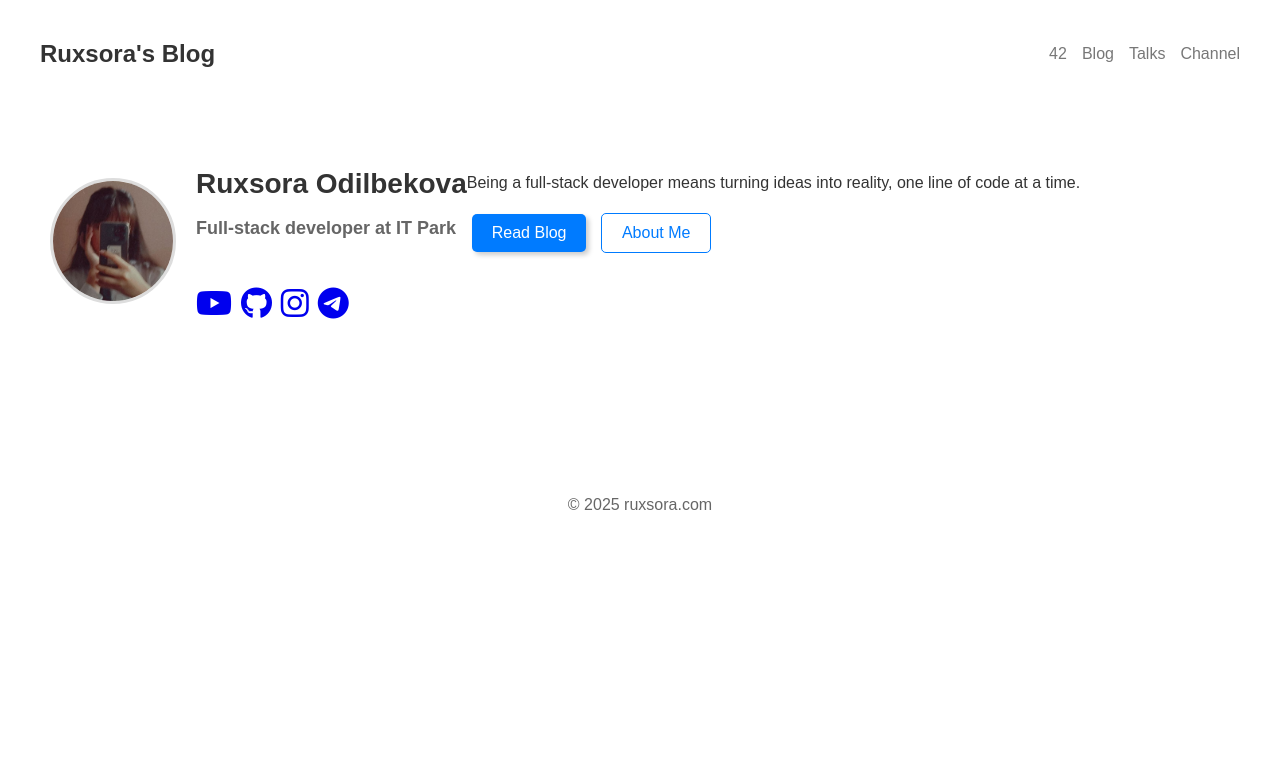
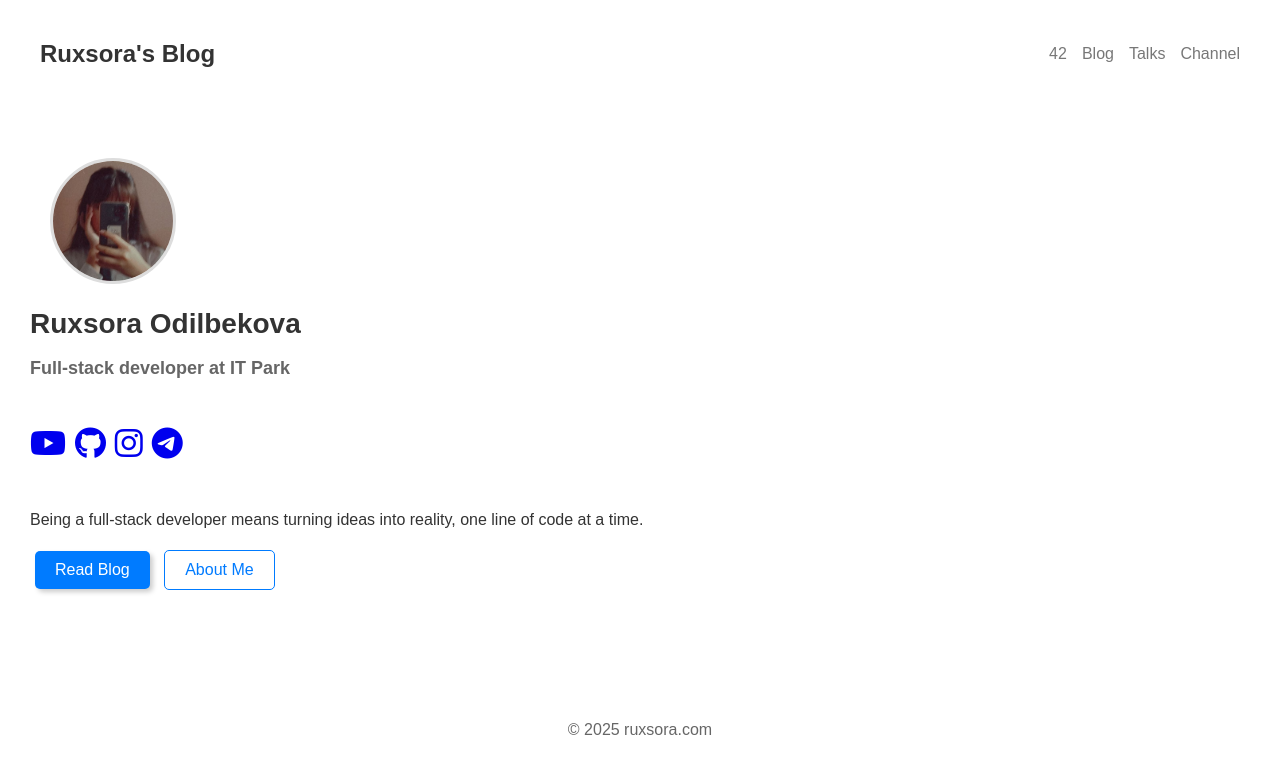
Before and after one commit to Ruxsora-09/Exam-project, a plain HTML site: page index.html in a window 1280 px wide. Drawn offline with Linux system fonts and the light colour scheme.

Commit message:
ultimate changes

```diff
--- a/main.css
+++ b/main.css
@@ -17,10 +17,7 @@ header {
 }
 
 .profile {
-    display: flex;
     margin: 30px;
-    display: flex;
-    flex-wrap: wrap;
     margin-top: 200px;
 }
 
```
